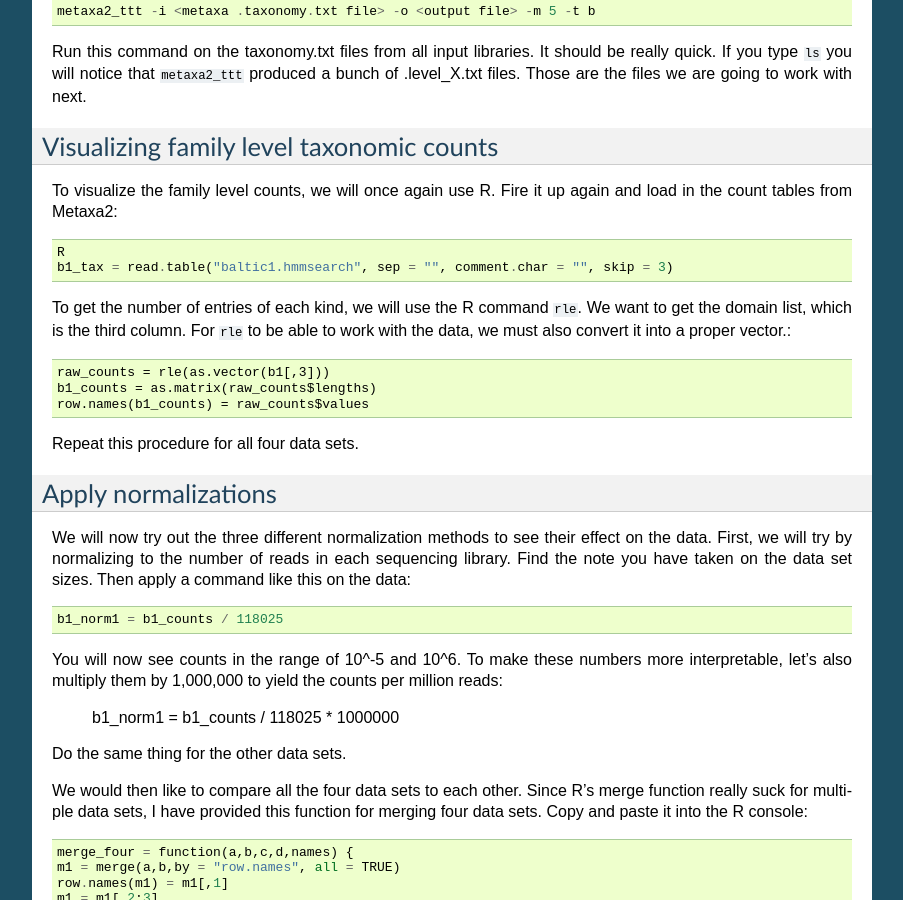
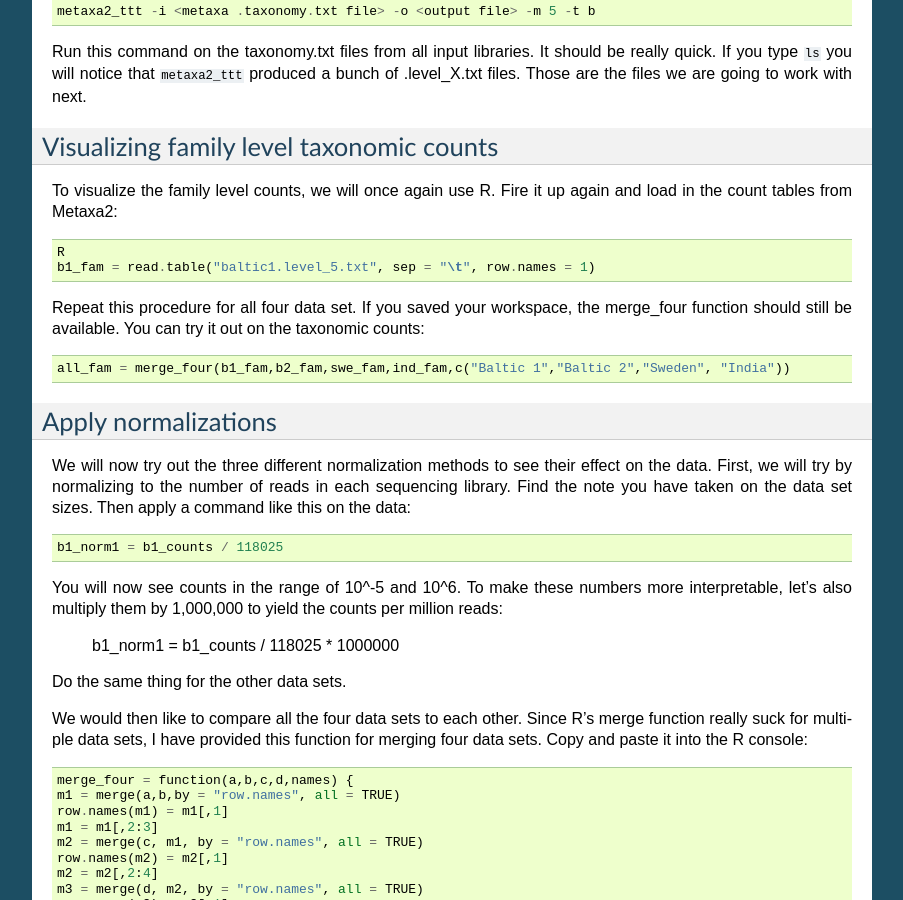
Before and after one commit to inodb/2014-5-metagenomics-workshop, a Sphinx documentation site: the page built from source/annotation/metaxa2.rst, in a window 1280 px wide and 900 px high, scrolled down 1252 px. Shown: the whole window, without its empty margins (198-1101 px from the left). Built offline with Sphinx 7.4.7, drawn with Linux system fonts in a browser that asks for light colours; some of the changed text lies outside the part shown.

Commit message:
Update metaxa2.rst

```diff
--- a/source/annotation/metaxa2.rst
+++ b/source/annotation/metaxa2.rst
@@ -81,17 +81,14 @@ To visualize the family level counts, we will once again use R. Fire it
 up again and load in the count tables from Metaxa2::
 
     R
-    b1_tax = read.table("baltic1.hmmsearch", sep = "", comment.char = "", skip = 3)
+    b1_fam = read.table("baltic1.level_5.txt", sep = "\t", row.names = 1)
 
-To get the number of entries of each kind, we will use the R command ``rle``.
-We want to get the domain list, which is the third column. For ``rle`` to be
-able to work with the data, we must also convert it into a proper vector.::
+Repeat this procedure for all four data set. If you saved your workspace,
+the merge_four function should still be available. You can try it out on the
+taxonomic counts::
 
-    raw_counts = rle(as.vector(b1[,3]))
-    b1_counts = as.matrix(raw_counts$lengths)
-    row.names(b1_counts) = raw_counts$values
+    all_fam = merge_four(b1_fam,b2_fam,swe_fam,ind_fam,c("Baltic 1","Baltic 2","Sweden", "India"))
 
-Repeat this procedure for all four data sets.
 
 Apply normalizations
 ====================
@@ -237,7 +234,11 @@ this by typing the following command::
     install.packages("gplots")
 
 Just answer "yes" to the questions, and the package will be installed locally for your
-user. After this, you will be able to use the more powerful ``heatmap.2`` command. Try,
+user. After installation you load the package by typing::
+
+    library(gplots)
+
+After this, you will be able to use the more powerful ``heatmap.2`` command. Try,
 for example, this command on the data::
 
     heatmap.2(norm1, trace = "none", col = colorpanel(255,"black","red","yellow"), margin = c(5,10), cexCol = 1, cexRow = 0.7)
```
